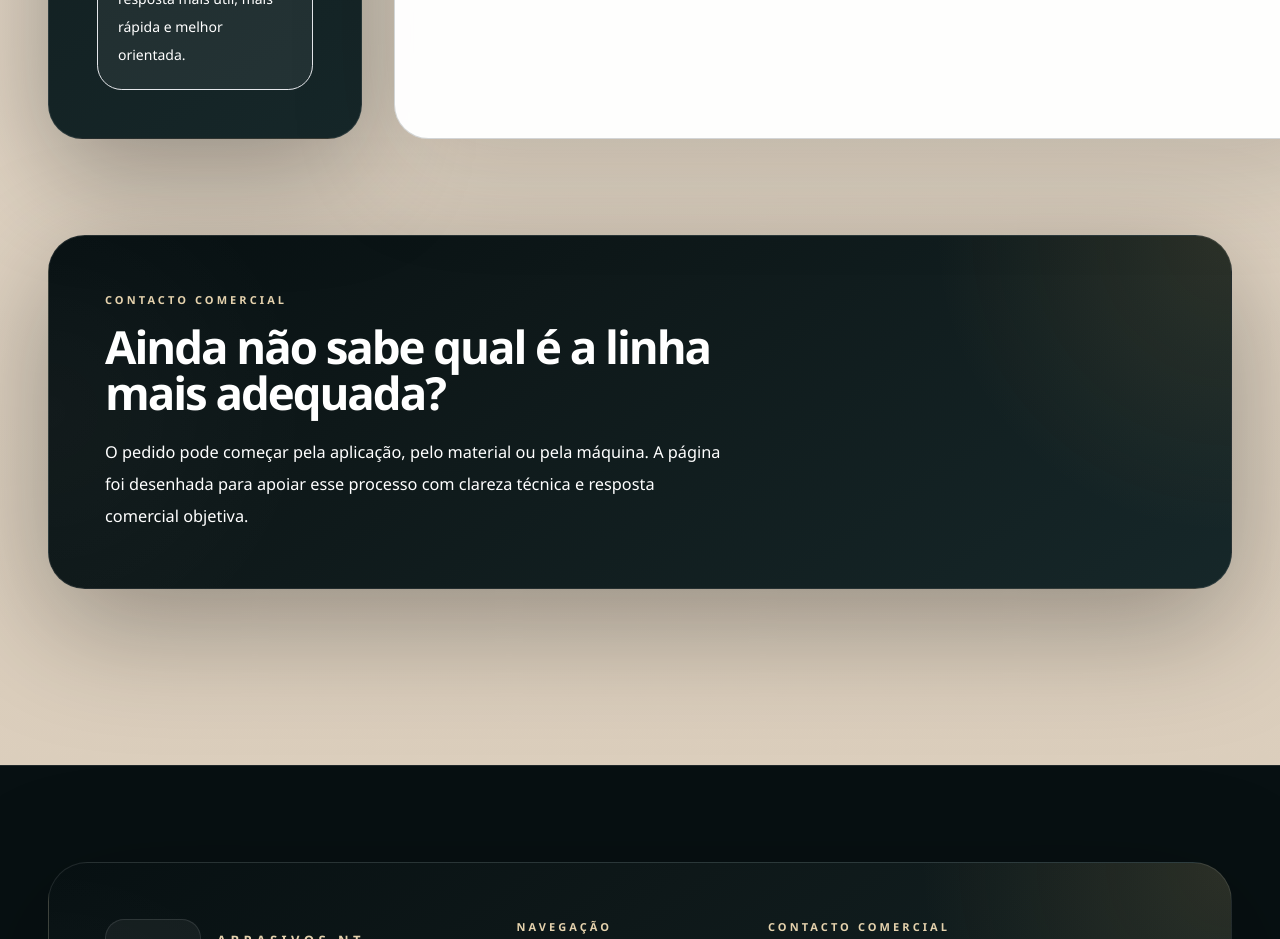
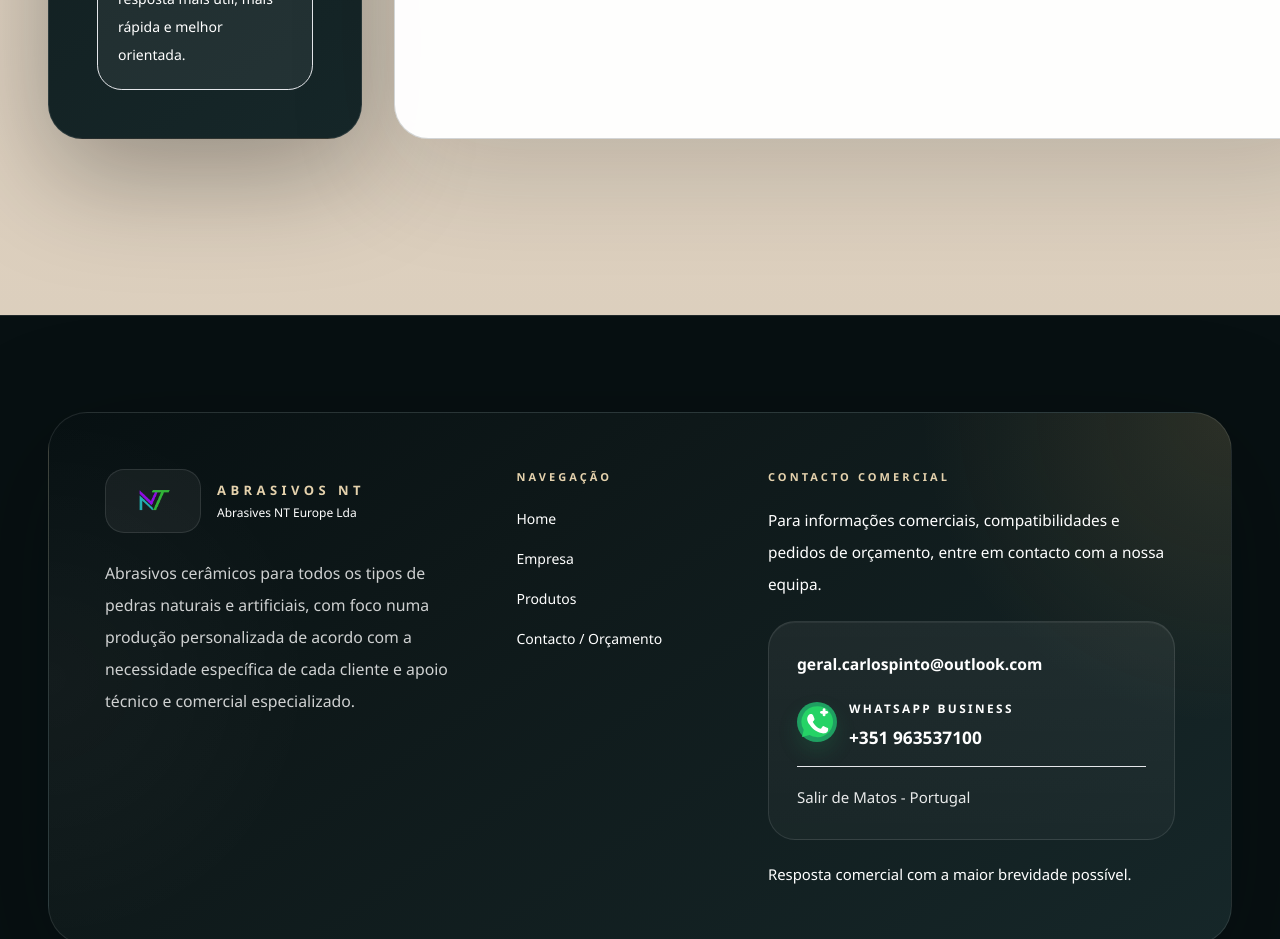
Before and after one commit to CAP1974/abrasivos-nt-site, a Next.js app: page /orcamento in a window 1280 px wide. Shown: the part 1980-2919 px from the top of the page. Built offline with nearby package versions, Linux system fonts and the light colour scheme.

Commit message:
Remove redundant quote CTA

```diff
--- a/app/orcamento/page.tsx
+++ b/app/orcamento/page.tsx
@@ -1,5 +1,4 @@
 import Link from "next/link";
-import { QuoteCta } from "@/components/quote-cta";
 import { SiteFooter } from "@/components/site-footer";
 import { SiteHeader } from "@/components/site-header";
 import { WhatsAppBusinessIcon } from "@/components/whatsapp-business-icon";
@@ -164,13 +163,6 @@ export default function OrcamentoPage() {
           </div>
         </section>
 
-        <section className="container-shell pt-16 sm:pt-18 lg:pt-22 xl:pt-24">
-          <QuoteCta
-            eyebrow="Contacto comercial"
-            title="Ainda não sabe qual é a linha mais adequada?"
-            description="O pedido pode começar pela aplicação, pelo material ou pela máquina. A página foi desenhada para apoiar esse processo com clareza técnica e resposta comercial objetiva."
-          />
-        </section>
       </main>
       <SiteFooter />
       <WhatsAppButton />
```
